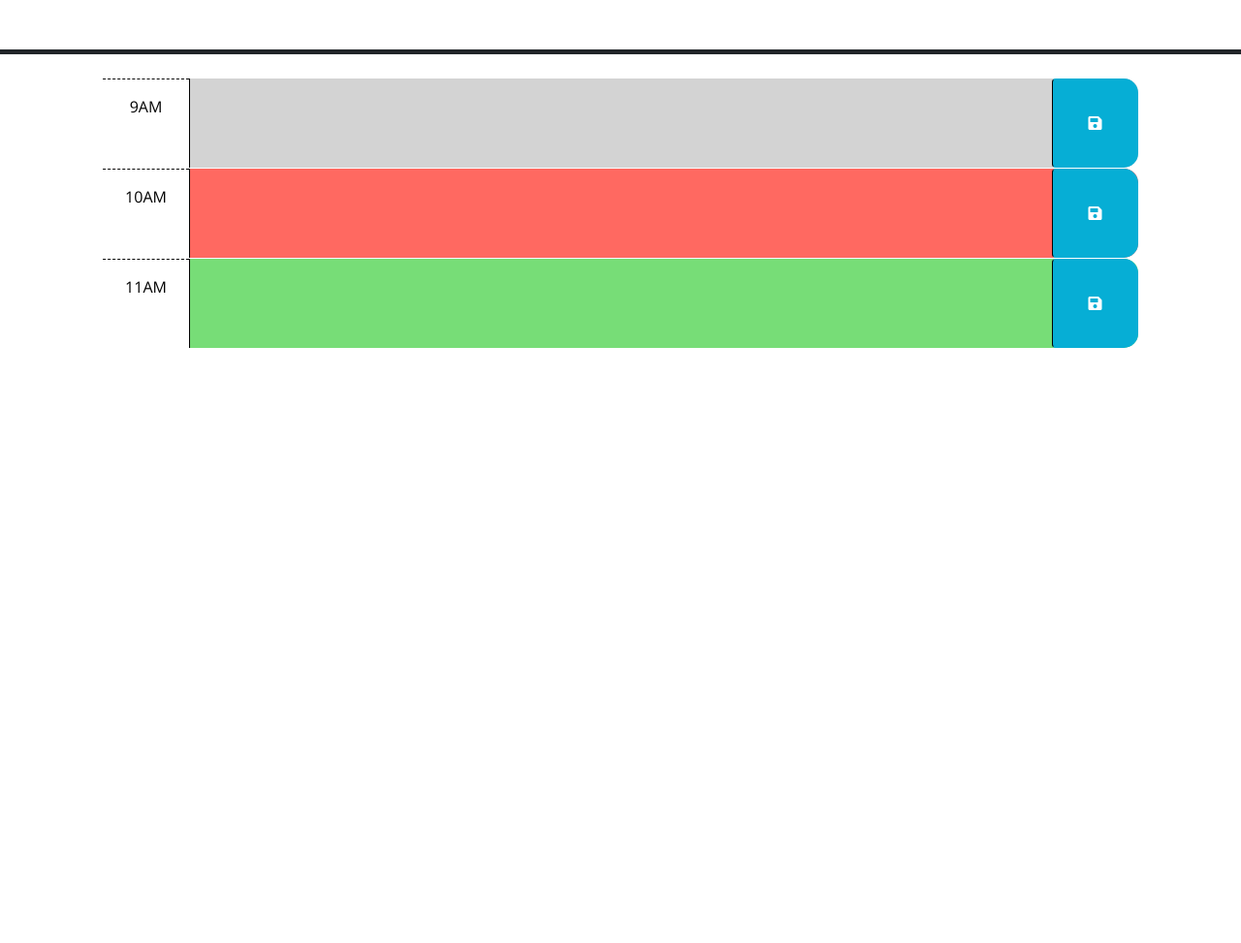
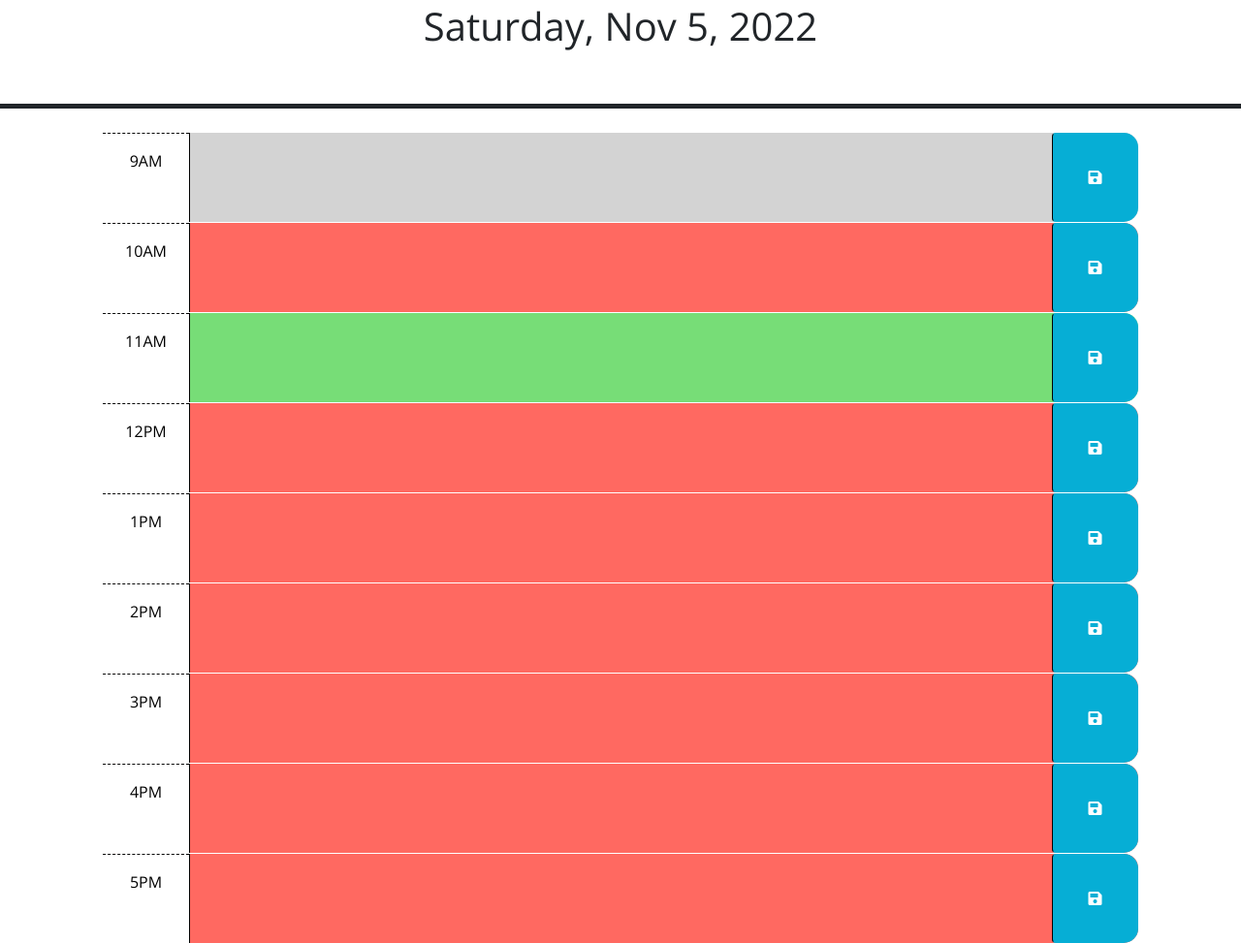
Before and after one commit to shd327/Work-Scheduler, a plain HTML site: page Develop/index.html in a window 1280 px wide. Shown: the part 176-1149 px from the top of the page at 97% size. Before the commit the page ends 800 px from the top, so only its background shows below. Drawn offline with nearby package versions, Linux system fonts and the light colour scheme.

Commit message:
added rest of html elements and added dayjs code for header

```diff
--- a/Develop/index.html
+++ b/Develop/index.html
@@ -27,6 +27,7 @@
       <h1 class="display-3">Work Day Scheduler</h1>
       <p class="lead">A simple calendar app for scheduling your work day</p>
       <p id="currentDay" class="lead"></p>
+      <h1 id="time-header"></h1>
     </header>
     <div class="container-lg px-5">
       <!-- Use class for "past", "present", and "future" to apply styles to the
@@ -65,7 +66,48 @@
           <i class="fas fa-save" aria-hidden="true"></i>
         </button>
       </div>
-
+            <div id="hour-12" class="row time-block present">
+        <div class="col-2 col-md-1 hour text-center py-3">12PM</div>
+        <textarea class="col-8 col-md-10 description" rows="3"> </textarea>
+        <button class="btn saveBtn col-2 col-md-1" aria-label="save">
+          <i class="fas fa-save" aria-hidden="true"></i>
+        </button>
+      </div>
+            <div id="hour-13" class="row time-block present">
+        <div class="col-2 col-md-1 hour text-center py-3">1PM</div>
+        <textarea class="col-8 col-md-10 description" rows="3"> </textarea>
+        <button class="btn saveBtn col-2 col-md-1" aria-label="save">
+          <i class="fas fa-save" aria-hidden="true"></i>
+        </button>
+      </div>
+            <div id="hour-14" class="row time-block present">
+        <div class="col-2 col-md-1 hour text-center py-3">2PM</div>
+        <textarea class="col-8 col-md-10 description" rows="3"> </textarea>
+        <button class="btn saveBtn col-2 col-md-1" aria-label="save">
+          <i class="fas fa-save" aria-hidden="true"></i>
+        </button>
+      </div>
+            <div id="hour-15" class="row time-block present">
+        <div class="col-2 col-md-1 hour text-center py-3">3PM</div>
+        <textarea class="col-8 col-md-10 description" rows="3"> </textarea>
+        <button class="btn saveBtn col-2 col-md-1" aria-label="save">
+          <i class="fas fa-save" aria-hidden="true"></i>
+        </button>
+      </div>
+            <div id="hour-16" class="row time-block present">
+        <div class="col-2 col-md-1 hour text-center py-3">4PM</div>
+        <textarea class="col-8 col-md-10 description" rows="3"> </textarea>
+        <button class="btn saveBtn col-2 col-md-1" aria-label="save">
+          <i class="fas fa-save" aria-hidden="true"></i>
+        </button>
+      </div>
+        <div id="hour-17" class="row time-block present">
+        <div class="col-2 col-md-1 hour text-center py-3">5PM</div>
+        <textarea class="col-8 col-md-10 description" rows="3"> </textarea>
+        <button class="btn saveBtn col-2 col-md-1" aria-label="save">
+          <i class="fas fa-save" aria-hidden="true"></i>
+        </button>
+      </div>
     <script src="https://code.jquery.com/jquery-3.4.1.min.js"></script>
     <script
       src="https://cdn.jsdelivr.net/npm/dayjs@1.11.3/dayjs.min.js"
--- a/Develop/script.js
+++ b/Develop/script.js
@@ -2,6 +2,11 @@
 // the code isn't run until the browser has finished rendering all the elements
 // in the html.
 var now = dayjs()
+
+var timeHeaderFormat = now.format('dddd, MMM D, YYYY')
+var timeHeader = $("#time-header")
+timeHeader.text(timeHeaderFormat)
+
 var button = $(".btn")
 $(function () {
   button.on('click', function (event) {
```
